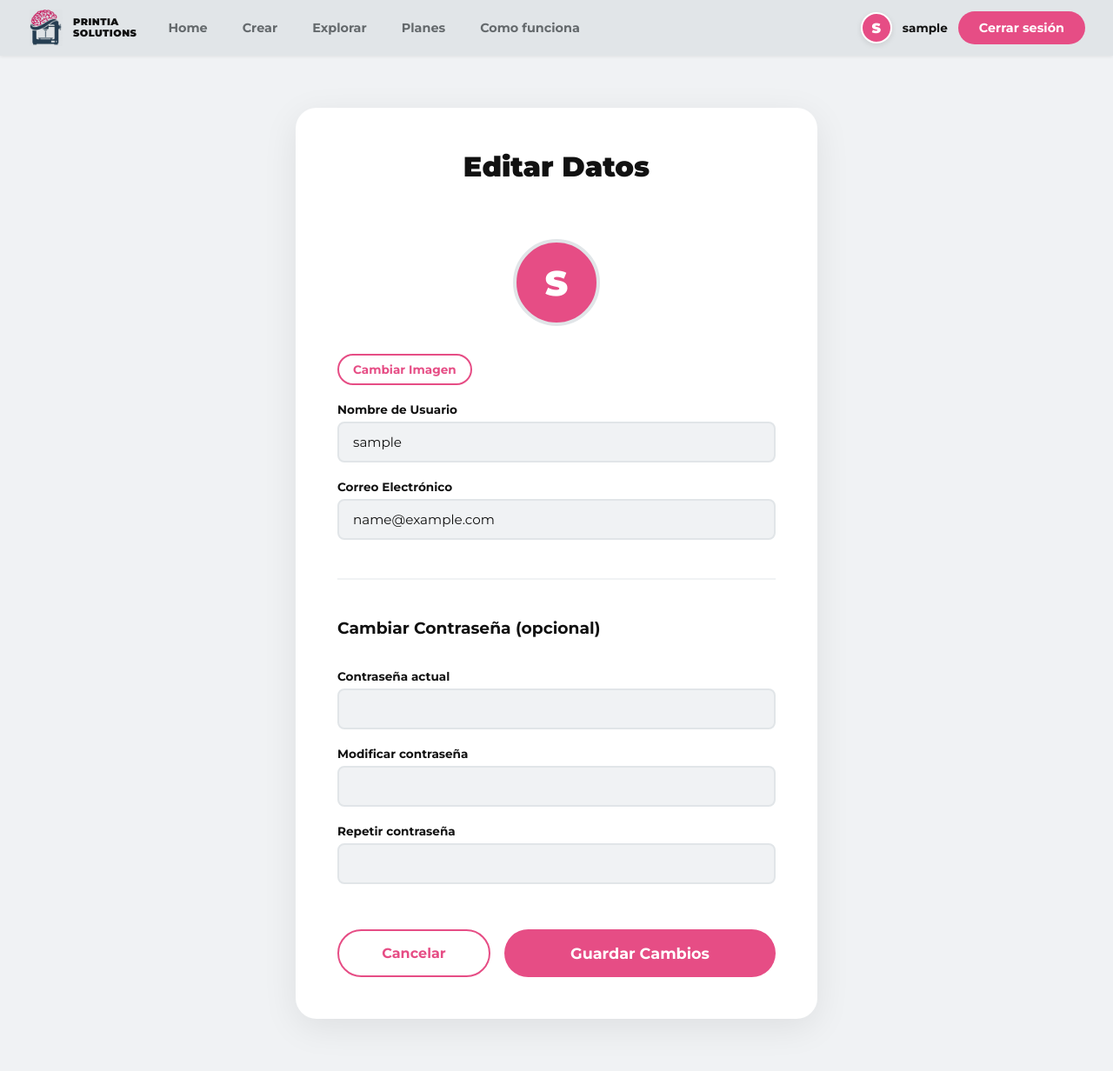
After one commit to FranciscoBr16/ProyectoPrintIa, a Flask app: page /perfil/editar in a window 1280 px wide. The commit adds this page. Shown: the whole page at 87% size. Run offline with Flask 3, Linux system fonts and the light colour scheme; the visitor is signed in with stand-in values (Sample User, id 1); data that the repository does not hold is empty; parts of the project's set-up code (start-up, migrations or seed data) failed here and were passed over.

Commit message:
varios cambios

```diff
--- a/printia/app/routes/main.py
+++ b/printia/app/routes/main.py
@@ -1,7 +1,8 @@
 from flask import Blueprint, render_template, request, jsonify, redirect, url_for, flash
 from flask_login import login_required, current_user
 from app import db
-from app.models import Modelo, Metrica
+from app.models import Modelo, Metrica, Usuario
+from app.utils import guardar_avatar, eliminar_avatar
 import time
 import random
 
@@ -76,3 +77,59 @@ def como_funciona():
 @login_required
 def perfil():
     return render_template('perfil.html')
+
+@main_bp.route('/perfil/editar', methods=['GET', 'POST'])
+@login_required
+def editar_perfil():
+    if request.method == 'POST':
+        nombre_usuario = request.form.get('nombre_usuario')
+        email = request.form.get('email')
+        imagen = request.files.get('imagen')
+
+        password_actual = request.form.get('password_actual')
+        nueva_password = request.form.get('nueva_password')
+        confirmar_password = request.form.get('confirmar_password')
+
+        # Validar si el email ya existe en otro usuario
+        usuario_existente = Usuario.query.filter(Usuario.email == email, Usuario.id_usuario != current_user.id_usuario).first()
+        if usuario_existente:
+            flash('El correo electrónico ya está en uso por otra cuenta.', 'error')
+            return redirect(url_for('main.editar_perfil'))
+
+        # Procesar cambio de contraseña si envió algo
+        if password_actual or nueva_password or confirmar_password:
+            if not password_actual:
+                flash('Debes ingresar tu contraseña actual para cambiarla.', 'error')
+                return redirect(url_for('main.editar_perfil'))
+            if not current_user.check_password(password_actual):
+                flash('La contraseña actual es incorrecta.', 'error')
+                return redirect(url_for('main.editar_perfil'))
+            if nueva_password != confirmar_password:
+                flash('Las contraseñas nuevas no coinciden.', 'error')
+                return redirect(url_for('main.editar_perfil'))
+            if len(nueva_password) < 6:
+                flash('La nueva contraseña debe tener al menos 6 caracteres.', 'error')
+                return redirect(url_for('main.editar_perfil'))
+
+            current_user.set_password(nueva_password)
+
+        current_user.nombre_usuario = nombre_usuario
+        current_user.email = email
+
+        # Procesar nueva imagen de perfil
+        if imagen and imagen.filename != '':
+            nombre_archivo = guardar_avatar(imagen, current_user.id_usuario)
+            if nombre_archivo:
+                # Eliminar la imagen vieja si tenía una
+                if current_user.imagen:
+                    eliminar_avatar(current_user.imagen)
+                current_user.imagen = nombre_archivo
+            else:
+                flash('Archivo de imagen no válido. Formatos permitidos: png, jpg, jpeg, webp.', 'error')
+                return redirect(url_for('main.editar_perfil'))
+
+        db.session.commit()
+        flash('Datos actualizados exitosamente.', 'success')
+        return redirect(url_for('main.perfil'))
+
+    return render_template('editar_perfil.html')
--- a/printia/app/static/styles.css
+++ b/printia/app/static/styles.css
@@ -180,6 +180,7 @@ a {
     max-height: 520px;
     object-fit: contain;
     filter: drop-shadow(0 16px 40px rgba(0,0,0,0.12));
+    mix-blend-mode: multiply;
 }
 
 /* ================================================
--- a/printia/app/templates/base.html
+++ b/printia/app/templates/base.html
@@ -10,18 +10,11 @@
 <body>
 
     <nav class="navbar">
-        <div class="navbar__brand">
-            <div class="navbar__logo">
-                <svg width="36" height="36" viewBox="0 0 36 36" fill="none" xmlns="http://www.w3.org/2000/svg">
-                    <rect width="36" height="36" rx="6" fill="#E64D85"/>
-                    <path d="M8 28V12l10-6 10 6v16" stroke="white" stroke-width="2.5" stroke-linejoin="round"/>
-                    <rect x="13" y="18" width="10" height="10" rx="1" stroke="white" stroke-width="2.5"/>
-                    <circle cx="24" cy="11" r="4" fill="white" opacity="0.9"/>
-                    <path d="M22 11h4M24 9v4" stroke="#E64D85" stroke-width="1.5" stroke-linecap="round"/>
-                </svg>
-            </div>
-            <span class="navbar__brand-text">PRINTIA<br><span>SOLUTIONS</span></span>
-        </div>
+        <a href="{{ url_for('auth.index') }}" class="navbar__brand" style="text-decoration: none;">
+            <!-- La imagen debe llamarse logo.png y estar en la carpeta assets -->
+            <img src="{{ url_for('static', filename='assets/logo.png') }}" alt="PrintIA Logo" width="42" height="42" style="object-fit: contain; mix-blend-mode: multiply;">
+            <span class="navbar__brand-text">PrintIA<br>Solutions</span>
+        </a>
 
         <ul class="navbar__links">
             <li><a href="{{ url_for('auth.index') }}" class="navbar__link {% if request.endpoint == 'auth.index' %}navbar__link--active{% endif %}">Home</a></li>
--- /dev/null
+++ b/printia/app/templates/editar_perfil.html
@@ -0,0 +1,60 @@
+{% extends "base.html" %}
+
+{% block title %}Editar Perfil - PrintIA Solutions{% endblock %}
+
+{% block content %}
+<main class="page-container" style="display: flex; justify-content: center;">
+    <div class="perfil-card">
+        <div class="perfil-header" style="margin-bottom: 24px;">
+            <h1 class="perfil-name">Editar Datos</h1>
+        </div>
+
+        <form action="{{ url_for('main.editar_perfil') }}" method="POST" enctype="multipart/form-data" class="auth-form" style="max-width: 100%; box-shadow: none; padding: 0;">
+            <div class="form-group" style="display: flex; flex-direction: column; align-items: center; gap: 16px;">
+                <div class="perfil-avatar-large">
+                    {% if current_user.avatar_url() %}
+                        <img src="{{ current_user.avatar_url() }}" alt="Avatar">
+                    {% else %}
+                        <span>{{ current_user.nombre_usuario[0]|upper }}</span>
+                    {% endif %}
+                </div>
+                <label for="imagen" class="btn btn--secondary" style="cursor: pointer;">Cambiar Imagen</label>
+                <input type="file" id="imagen" name="imagen" accept="image/png, image/jpeg, image/jpg, image/webp" style="display: none;">
+            </div>
+
+            <div class="form-group">
+                <label for="nombre_usuario" class="form-label">Nombre de Usuario</label>
+                <input type="text" id="nombre_usuario" name="nombre_usuario" class="form-input" value="{{ current_user.nombre_usuario }}" required>
+            </div>
+
+            <div class="form-group">
+                <label for="email" class="form-label">Correo Electrónico</label>
+                <input type="email" id="email" name="email" class="form-input" value="{{ current_user.email }}" required>
+            </div>
+
+            <hr style="width: 100%; border: 1px solid var(--color-page-bg); margin: 24px 0;">
+            <h3 style="align-self: flex-start; margin-bottom: 16px;">Cambiar Contraseña (opcional)</h3>
+
+            <div class="form-group">
+                <label for="password_actual" class="form-label">Contraseña actual</label>
+                <input type="password" id="password_actual" name="password_actual" class="form-input">
+            </div>
+
+            <div class="form-group">
+                <label for="nueva_password" class="form-label">Modificar contraseña</label>
+                <input type="password" id="nueva_password" name="nueva_password" class="form-input">
+            </div>
+
+            <div class="form-group">
+                <label for="confirmar_password" class="form-label">Repetir contraseña</label>
+                <input type="password" id="confirmar_password" name="confirmar_password" class="form-input">
+            </div>
+
+            <div class="perfil-actions" style="margin-top: 32px; gap: 16px; display: flex; width: 100%;">
+                <a href="{{ url_for('main.perfil') }}" class="btn" style="flex: 1; text-align: center; background-color: transparent; border: 2px solid var(--color-primary); color: var(--color-primary); padding: 16px; border-radius: 999px; text-decoration: none; font-weight: 700; display: flex; align-items: center; justify-content: center;">Cancelar</a>
+                <button type="submit" class="btn btn--primary" style="flex: 2; padding: 16px; border-radius: 999px; font-weight: 700; font-size: 1.1rem;">Guardar Cambios</button>
+            </div>
+        </form>
+    </div>
+</main>
+{% endblock %}
--- a/printia/app/templates/index.html
+++ b/printia/app/templates/index.html
@@ -7,7 +7,7 @@
     <div class="hero__content">
         <h1 class="hero__title">Del texto a<br>la realidad</h1>
         {% if current_user.is_authenticated %}
-            <a href="#" class="btn btn--primary btn--large">Empezar a crear</a>
+            <a href="{{ url_for('main.generador') }}" class="btn btn--primary btn--large">Empezar a crear</a>
         {% else %}
             <a href="{{ url_for('auth.login') }}" class="btn btn--primary btn--large">Empezar a crear</a>
         {% endif %}
--- a/printia/app/templates/perfil.html
+++ b/printia/app/templates/perfil.html
@@ -43,7 +43,7 @@
         </div>
 
         <div class="perfil-actions">
-            <button class="btn btn--secondary btn--large" onclick="alert('Funcionalidad de modificar datos en desarrollo')">Modificar Datos</button>
+            <a href="{{ url_for('main.editar_perfil') }}" class="btn btn--secondary btn--large">Modificar Datos</a>
         </div>
     </div>
 </main>
```
Also changed, not shown: Ejemplo pagina/index.html (deleted, +0 -48 lines), printia/app/static/assets/logo.png (added), prototipo/logo.png (added), 2 other files.
